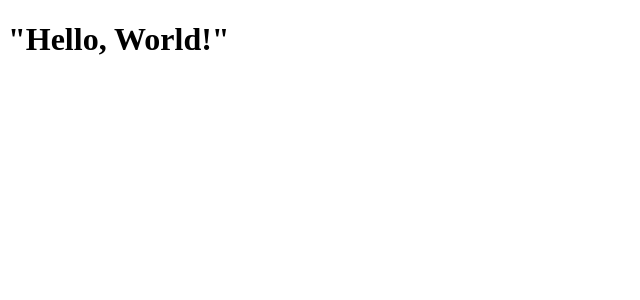
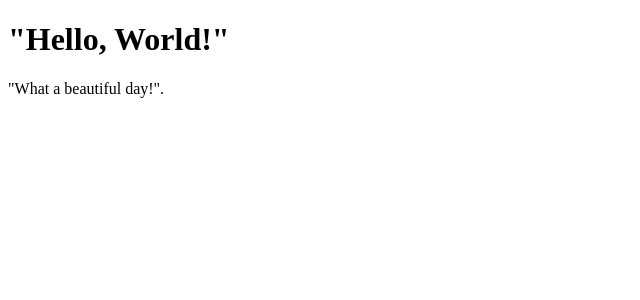
Before and after one commit to SuleymanAmangeldiyev/re_done_develhope_ex, a React (Create React App) app: page / in a window 1280 px wide. Shown: the top 300 px of the page, without its empty margins (0-640 px from the left). Built offline with nearby package versions, Linux system fonts and the light colour scheme.

Commit message:
the ex 07 (components-06)has done

```diff
--- a/src/App.jsx
+++ b/src/App.jsx
@@ -12,6 +12,6 @@ export default App
 
 
 
-// the ex: 06 (Components - 04)
+// the ex: 07 (Components - 06)
 
-// Create a new index.js file within the src folder and render the App component using the ReactDOM.render method.
+// Modify the Hello component so that it shows a p tag below the h1 tag with the message "What a beautiful day!".
--- a/src/Hello.jsx
+++ b/src/Hello.jsx
@@ -2,7 +2,12 @@ import React, { Component } from 'react'
 
  class Hello extends Component {
   render() {
-    return <h1>"Hello, World!"</h1>;
+    return (
+      <>
+        <h1>"Hello, World!"</h1>
+        <p>"What a beautiful day!".</p>
+      </>
+    );
   }
 }
 
```
